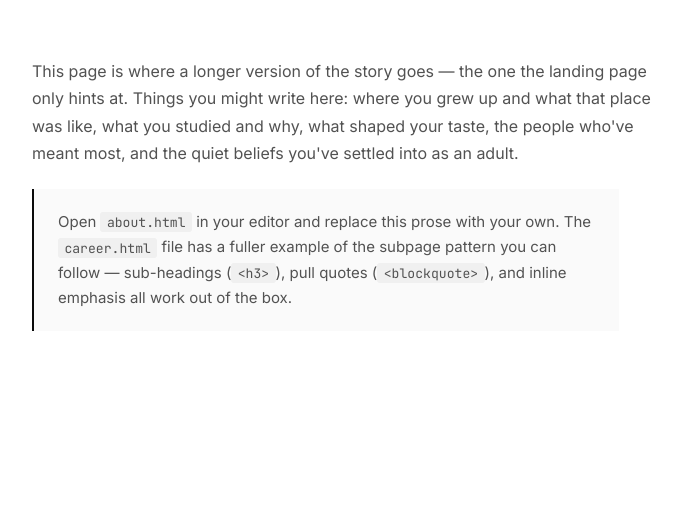
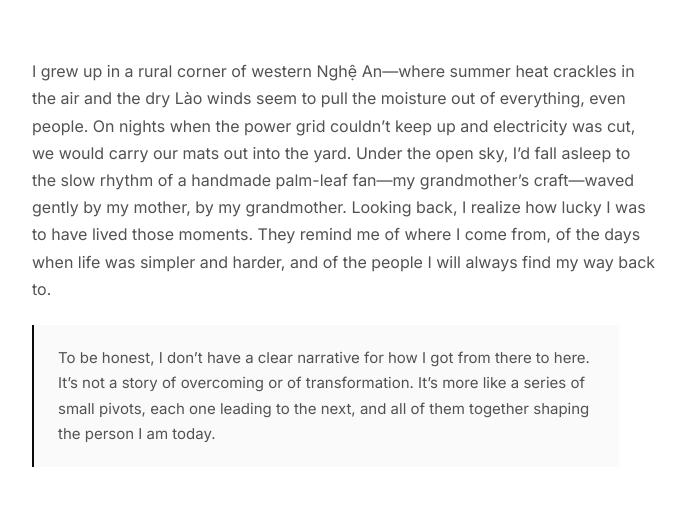
Before and after one commit to ddraw2507/my-site, a plain HTML site: page about.html in a window 1280 px wide. Shown: the part 306-812 px from the top of the page, without its empty margins (280-966 px from the left). Drawn offline with Linux system fonts and the light colour scheme.

Commit message:
Add files via upload

```diff
--- a/about.html
+++ b/about.html
@@ -20,10 +20,14 @@
 
   <div class="prose reveal reveal-3">
     <p>
-      This page is where a longer version of the story goes — the one the landing page only hints at. Things you might write here: where you grew up and what that place was like, what you studied and why, what shaped your taste, the people who've meant most, and the quiet beliefs you've settled into as an adult.
+      I grew up in a rural corner of western Nghệ An—where summer heat crackles in the air and the dry Lào winds seem to pull the moisture out of everything, even people.
+
+On nights when the power grid couldn’t keep up and electricity was cut, we would carry our mats out into the yard. Under the open sky, I’d fall asleep to the slow rhythm of a handmade palm-leaf fan—my grandmother’s craft—waved gently by my mother, by my grandmother.
+
+Looking back, I realize how lucky I was to have lived those moments. They remind me of where I come from, of the days when life was simpler and harder, and of the people I will always find my way back to.
     </p>
     <p class="placeholder">
-      Open <code>about.html</code> in your editor and replace this prose with your own. The <code>career.html</code> file has a fuller example of the subpage pattern you can follow — sub-headings (<code>&lt;h3&gt;</code>), pull quotes (<code>&lt;blockquote&gt;</code>), and inline emphasis all work out of the box.
+      To be honest, I don’t have a clear narrative for how I got from there to here. It’s not a story of overcoming or of transformation. It’s more like a series of small pivots, each one leading to the next, and all of them together shaping the person I am today.
     </p>
   </div>
 </main>
```
Also changed, not shown: milestones.html (+4 -2 lines).
